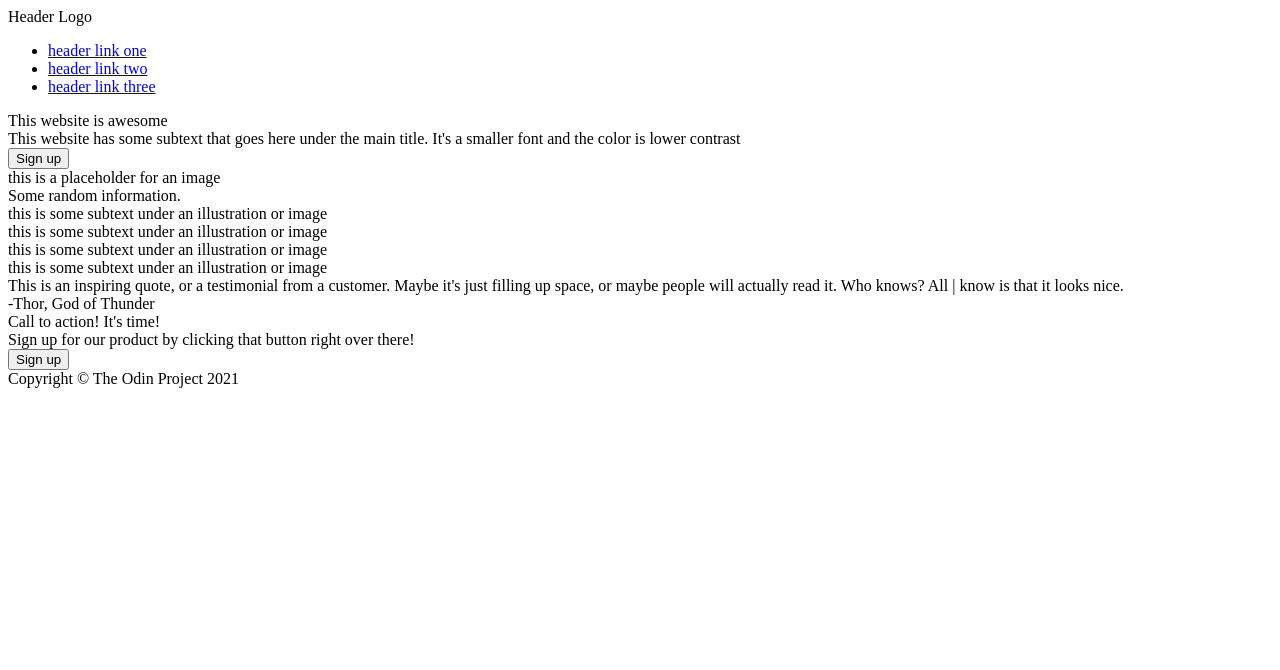
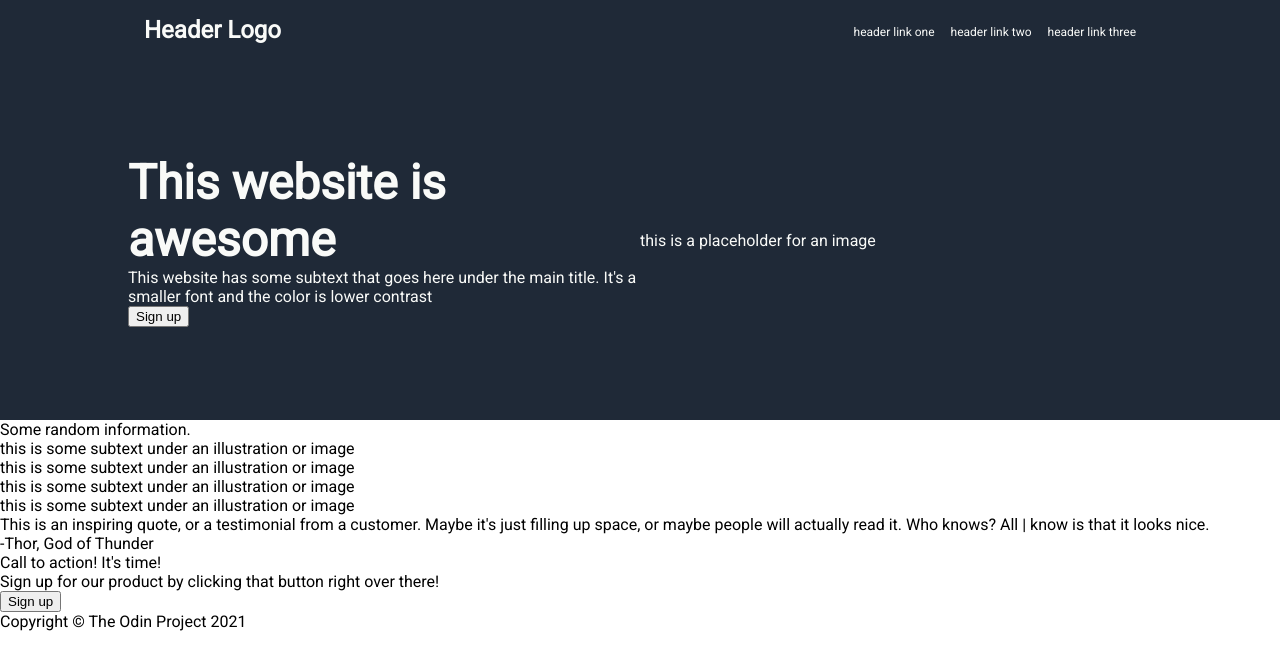
Before and after one commit to apurvrdx1/OdinProj-LandingPage, a plain HTML site: page index.html in a window 1280 px wide. Drawn offline with Linux system fonts and the light colour scheme.

Commit message:
Add more styles

```diff
--- a/index.html
+++ b/index.html
@@ -6,6 +6,7 @@
     <meta name="viewport" content="width=device-width, initial-scale=1.0">
     <title>Landing page study</title>
     <link rel="stylesheet" href="styles.css">
+    <link rel="stylesheet" href="https://fonts.googleapis.com/css?family=Roboto">
 </head>
 <body>
     <div class="hero">
@@ -21,7 +22,7 @@
         </header>
         <div class="hero-content">
             <div class="hero-left">
-                <div class="hero-header">This website is awesome</div>
+                <div class="hero-header"><h1>This website is awesome</h1></div>
                 <div class="hero-text">This website has some subtext that goes here under the
                     main title. It's a smaller font and the color is lower
                     contrast
--- a/styles.css
+++ b/styles.css
@@ -0,0 +1,75 @@
+* {
+    box-sizing: border-box;
+    margin: 0;
+}
+
+body {
+    display: flex;
+    flex-direction: column;
+    font-family: "Roboto", sans-serif;
+
+}
+
+header {
+    max-width: 1024px;
+    min-width: 1024px;
+    display: flex;
+    justify-content: space-between;
+    padding: 16px;
+    align-items: center;
+}
+
+.hero {
+    color: #F9FAF8;
+    background-color: #1F2937;
+    display: flex;
+    flex-direction: column;
+    justify-content: center;
+    align-items: center;
+}
+
+.hero-header > h1{
+    margin:0;
+    font-size: 48px;
+    font-weight: 700;
+    color: #F9FAF8;
+}
+
+.hero-content {
+    display: flex;
+    min-height: 360px;
+    min-width: 1024px;
+    max-width: 1024px;
+    justify-content: center;
+    align-items: center;
+
+}
+
+.hero-left{
+    width: 50%;
+
+}
+
+.hero-img{
+    width: 50%;
+}
+
+.header-logo {
+    font-size: 24px;
+    font-weight: 900;
+}
+
+ul{
+    list-style: none;
+    display: flex;
+    gap:16px;
+
+
+}
+
+li > a {
+    text-decoration: none;
+    color: #F9FAF8;
+    font-size: 12px;
+
+}
```
